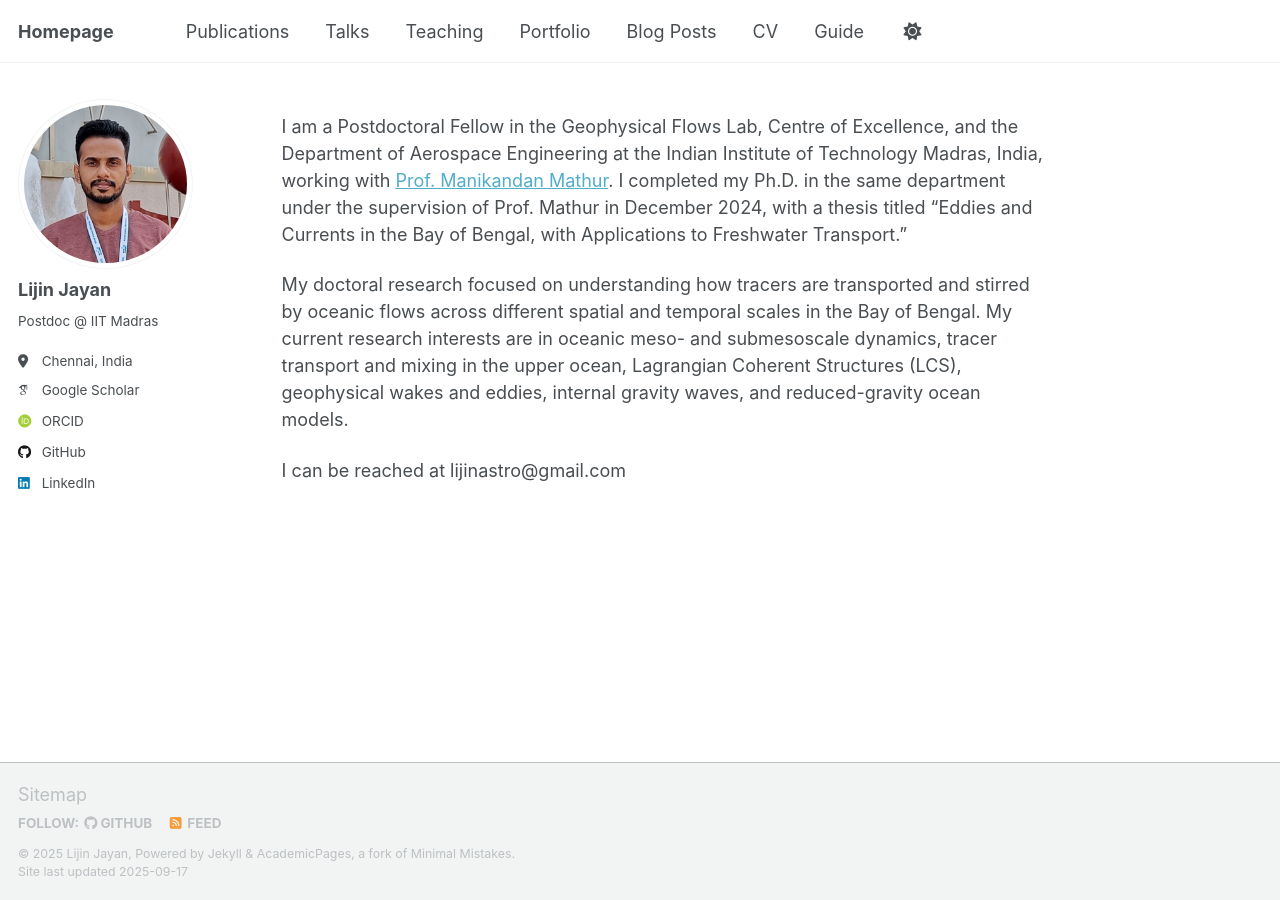
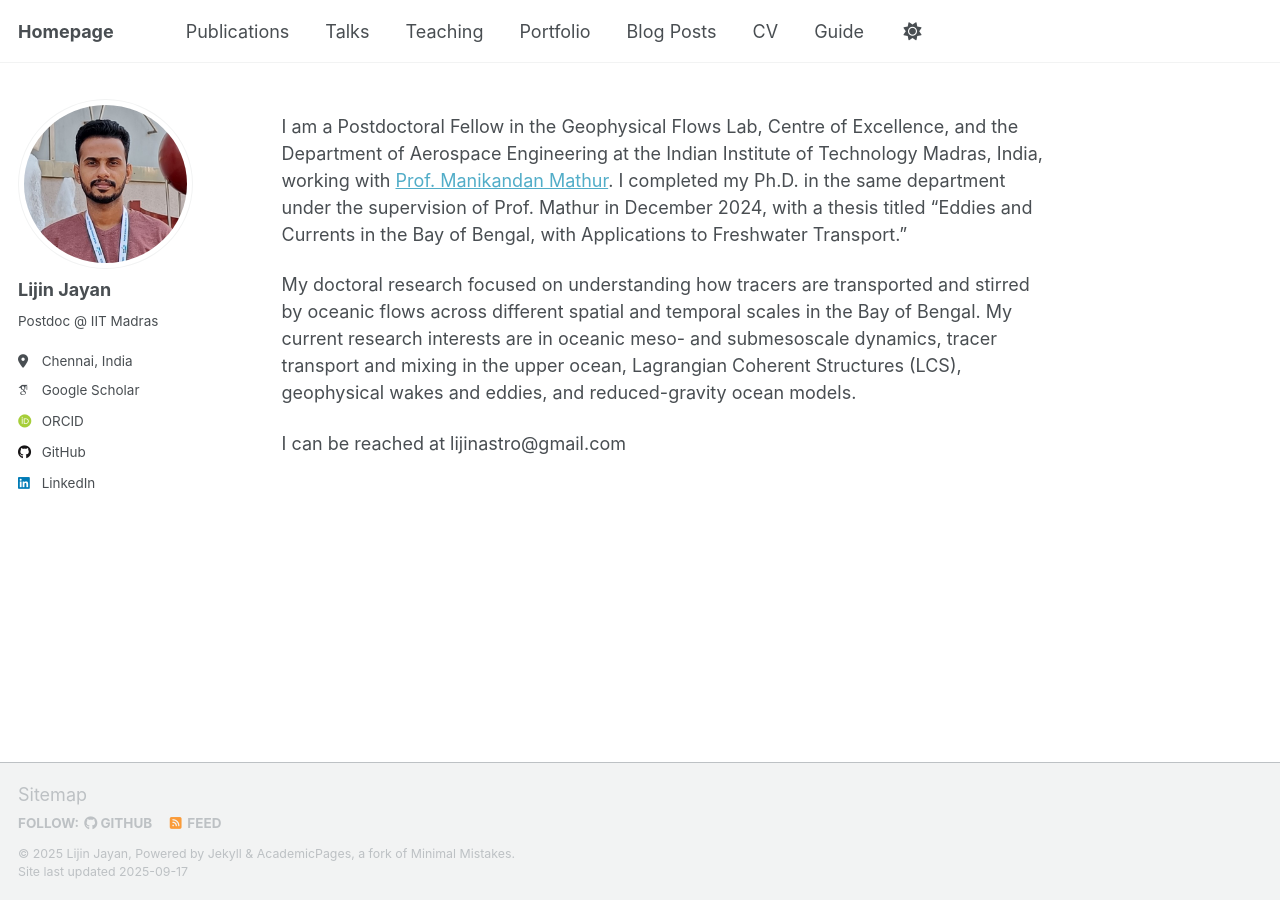
Before and after one commit to ljayan/ljayan.github.io, a Jekyll site: the page built from _pages/about.md, in a window 1280 px wide. Built offline with Jekyll 4.4.1, drawn with Linux system fonts in a browser that asks for light colours; some web fonts are replaced; a script that is not in the unit is left out.

Commit message:
Update about.md

```diff
--- a/_pages/about.md
+++ b/_pages/about.md
@@ -9,6 +9,6 @@ redirect_from:
 
 I am a Postdoctoral Fellow in the Geophysical Flows Lab, Centre of Excellence, and the Department of Aerospace Engineering at the Indian Institute of Technology Madras, India, working with [Prof. Manikandan Mathur](https://scholar.google.co.in/citations?user=QbrM7-gAAAAJ&hl=en). I completed my Ph.D. in the same department under the supervision of Prof. Mathur in December 2024, with a thesis titled “Eddies and Currents in the Bay of Bengal, with Applications to Freshwater Transport.”
 
-My doctoral research focused on understanding how tracers are transported and stirred by oceanic flows across different spatial and temporal scales in the Bay of Bengal. My current research interests are in oceanic meso- and submesoscale dynamics, tracer transport and mixing in the upper ocean, Lagrangian Coherent Structures (LCS), geophysical wakes and eddies, internal gravity waves, and reduced-gravity ocean models.
+My doctoral research focused on understanding how tracers are transported and stirred by oceanic flows across different spatial and temporal scales in the Bay of Bengal. My current research interests are in oceanic meso- and submesoscale dynamics, tracer transport and mixing in the upper ocean, Lagrangian Coherent Structures (LCS), geophysical wakes and eddies, and reduced-gravity ocean models.
 
 I can be reached at lijinastro@gmail.com
```
